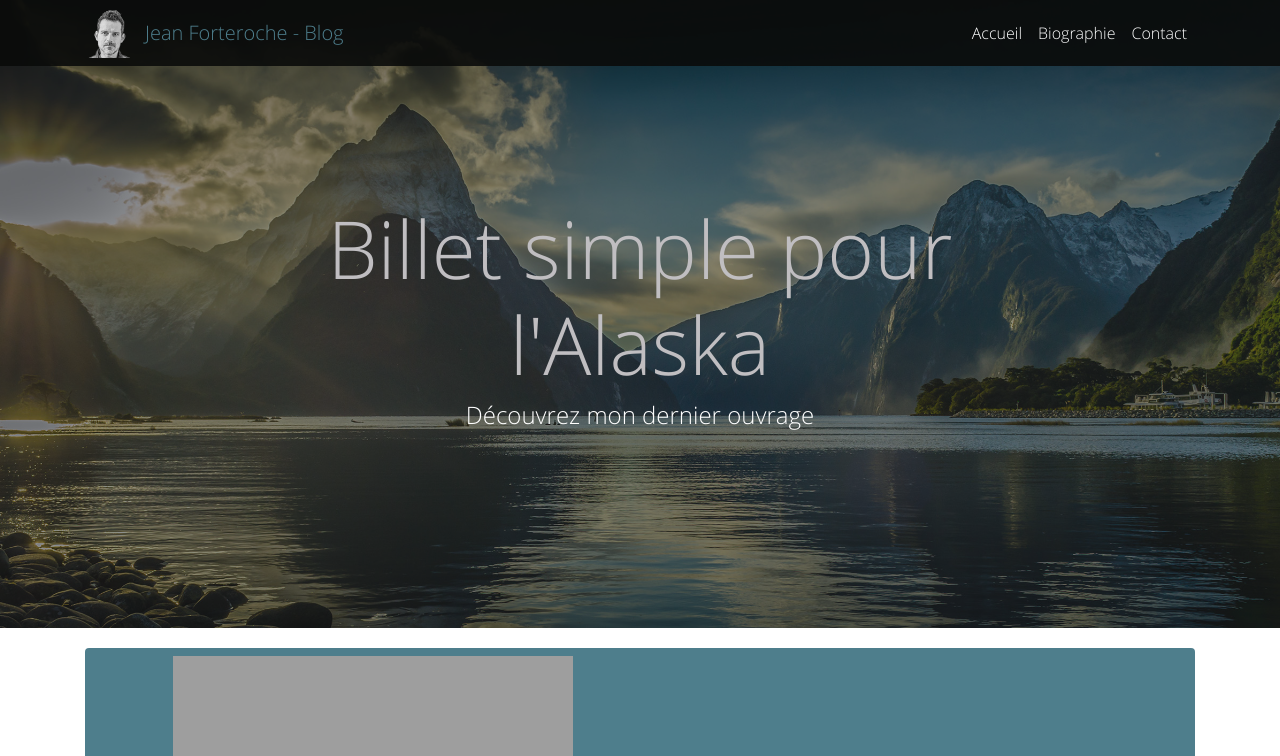
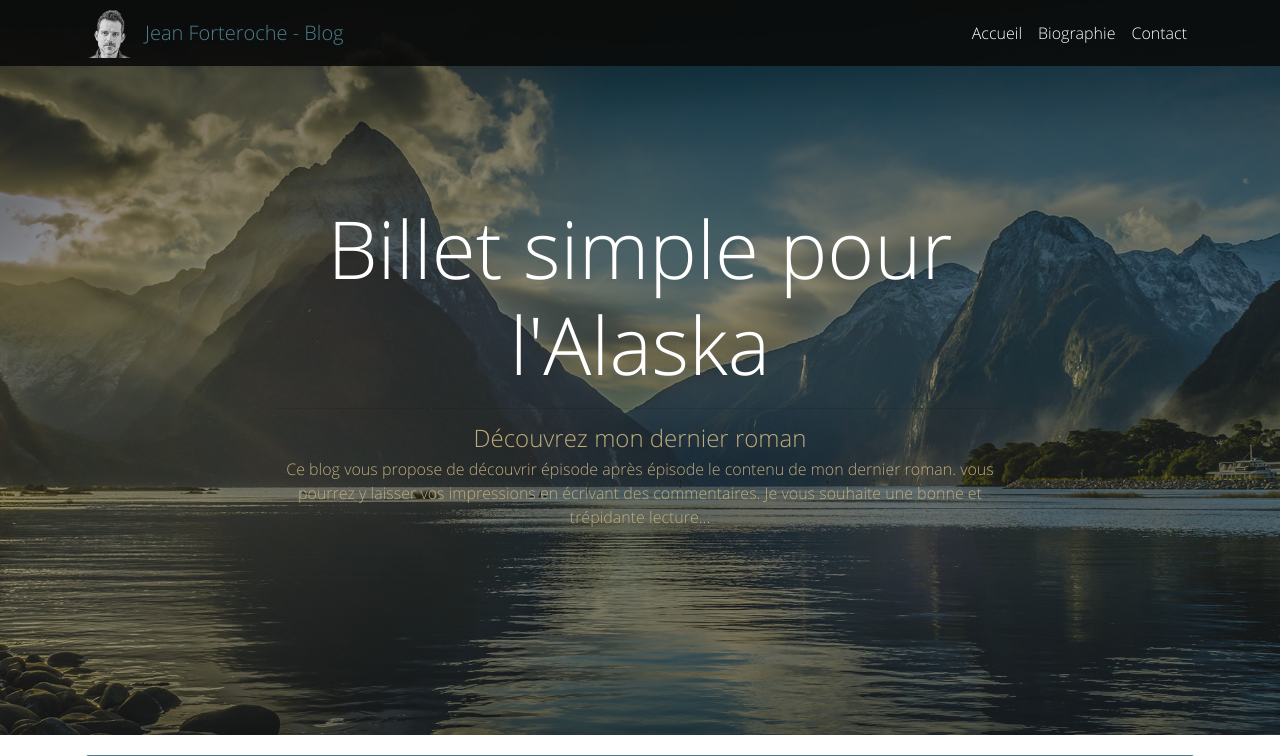
Before and after one commit to Chrisentem/Blog-MVC, a PHP site: page /home/aPropos in a window 1280 px wide. Shown: the top 756 px of the page. Run offline with PHP 8.4, Linux system fonts and the light colour scheme; data that the repository does not hold is empty; grey boxes are pictures that could not be loaded.

Commit message:
Homepage design and css update

```diff
--- a/Content/css/style.css
+++ b/Content/css/style.css
@@ -1,3 +1,5 @@
+/*** Stylesheet Blog ***/
+
 header.masthead {
   margin-bottom: 20px;
   background: no-repeat center center;
@@ -100,8 +102,6 @@ header.masthead .post-heading .meta a {
   }
 }
 
-/*** Stylesheet Mon Blog 2018 ***/
-
 html, body {
     height: 100%;
 }
@@ -140,6 +140,22 @@ body {
 
 header.masthead .page-heading, header.masthead .site-heading a:hover {
   text-decoration: none;
+}
+
+.subheading {
+  color: #beac7a;
+}
+
+#presentation {
+  display: block;
+  width: 100%;
+  padding: .375rem 0.375rem;
+  line-height: 1.5;
+  color: #beac7a;
+}
+
+#presentation p {
+  margin-bottom: 0px;
 }
 
 /** Breadcrumb **/
@@ -201,7 +217,7 @@ time {
 
 #blogTitle {
     text-align: center;
-    color: #c0bec1;
+    color: #fff;
 }
 
 #decoLink {
--- a/View/TemplateDefault.php
+++ b/View/TemplateDefault.php
@@ -47,7 +47,11 @@
         <div class="col-lg-8 col-md-10 mx-auto">
           <div class="site-heading">
             <a href=""><h1 id="blogTitle">Billet simple pour l'Alaska</h1></a>
-              <span class="subheading">Découvrez mon dernier ouvrage</span>
+            <hr>
+            <span class="subheading">Découvrez mon dernier roman</span>
+            <div id="presentation">
+              <p>Ce blog vous propose de découvrir épisode après épisode le contenu de mon dernier roman. vous pourrez y laisser vos impressions en écrivant des commentaires. Je vous souhaite une bonne et trépidante lecture...</p>
+            </div>
           </div>
         </div>
       </div>
```
Lines whose indentation alone changed are shown as unchanged.
